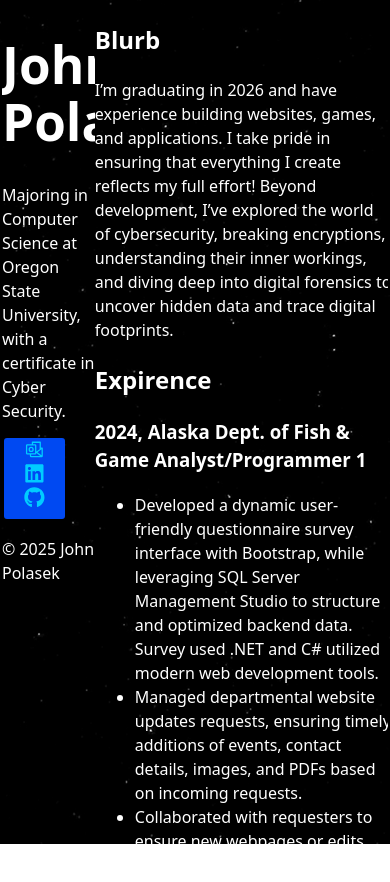
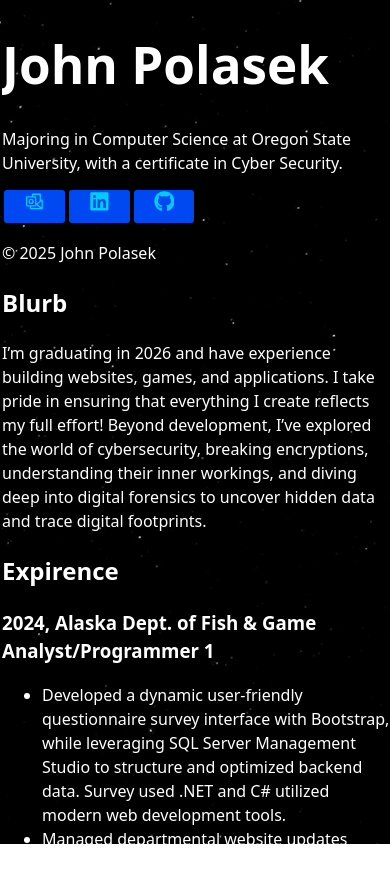
Before and after one commit to JohnOSU1/webpage, a React (Vite) app: page / in a window 390 px wide. Shown: the top 882 px of the page. Before the commit the page ends 848 px from the top, so only its background shows below. Built offline with nearby package versions, Linux system fonts and the light colour scheme.

Commit message:
fix phone mode

```diff
--- a/src/App.css
+++ b/src/App.css
@@ -69,19 +69,29 @@ body {
 }
 
 @media (max-width: 768px) {
+  .scroll-wrapper {
+    display: block;
+    height: auto; /* allow full vertical stacking */
+  }
+
   .left-header {
-    position: static;
+    position: relative;
     width: 100%;
     height: auto;
+    max-height: none;
+    overflow-y: visible; /* or auto if you want it scrollable */
     box-shadow: none;
   }
+
   .right-content {
     margin-left: 0;
     width: 100%;
+    height: auto;
   }
+
   .header-bottom {
-  margin-top: 10px;
-}
+    margin-top: 10px;
+  }
 }
 
 .nav {
```
Also changed, not shown: 4 other files (tests, documents, lock files or other folders).
